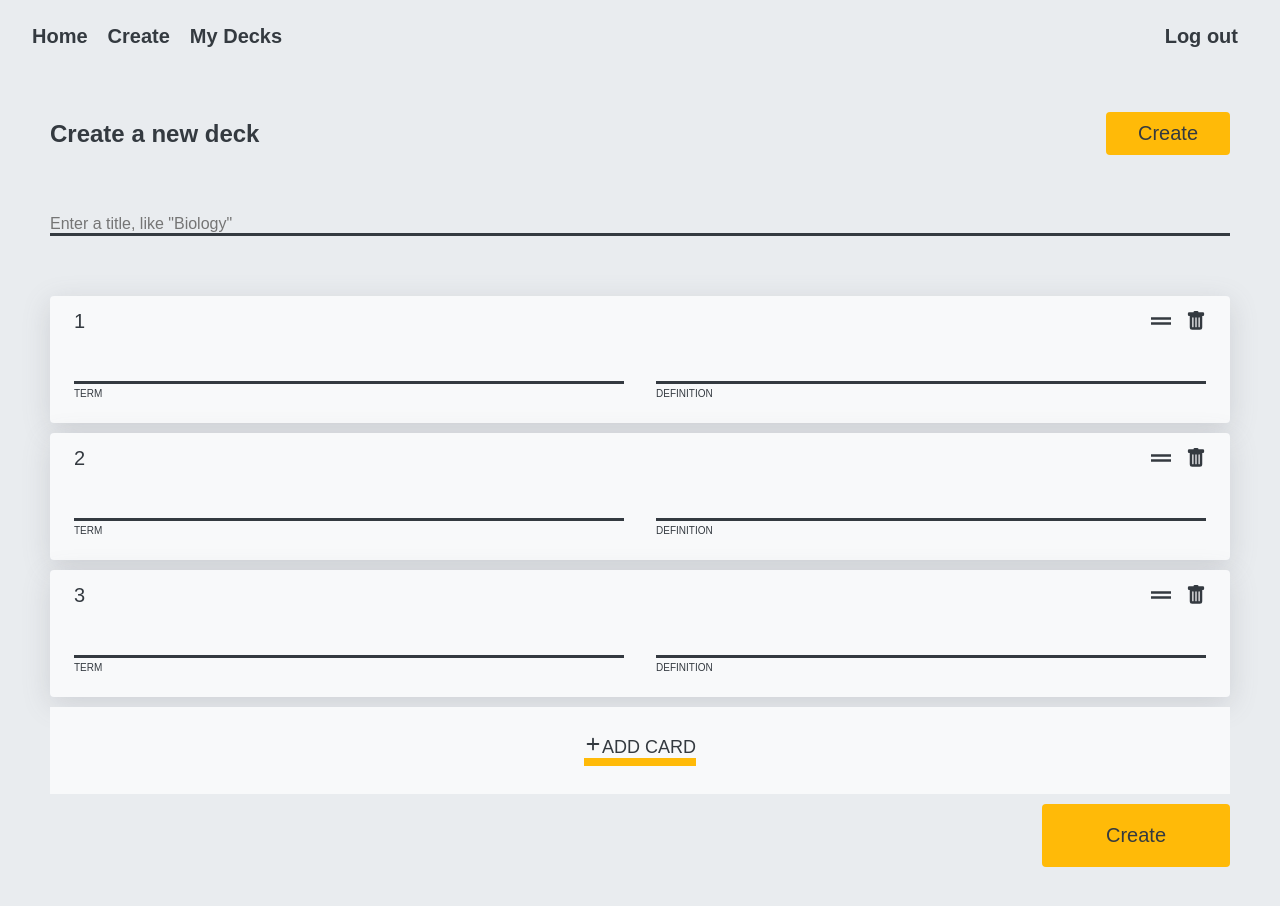
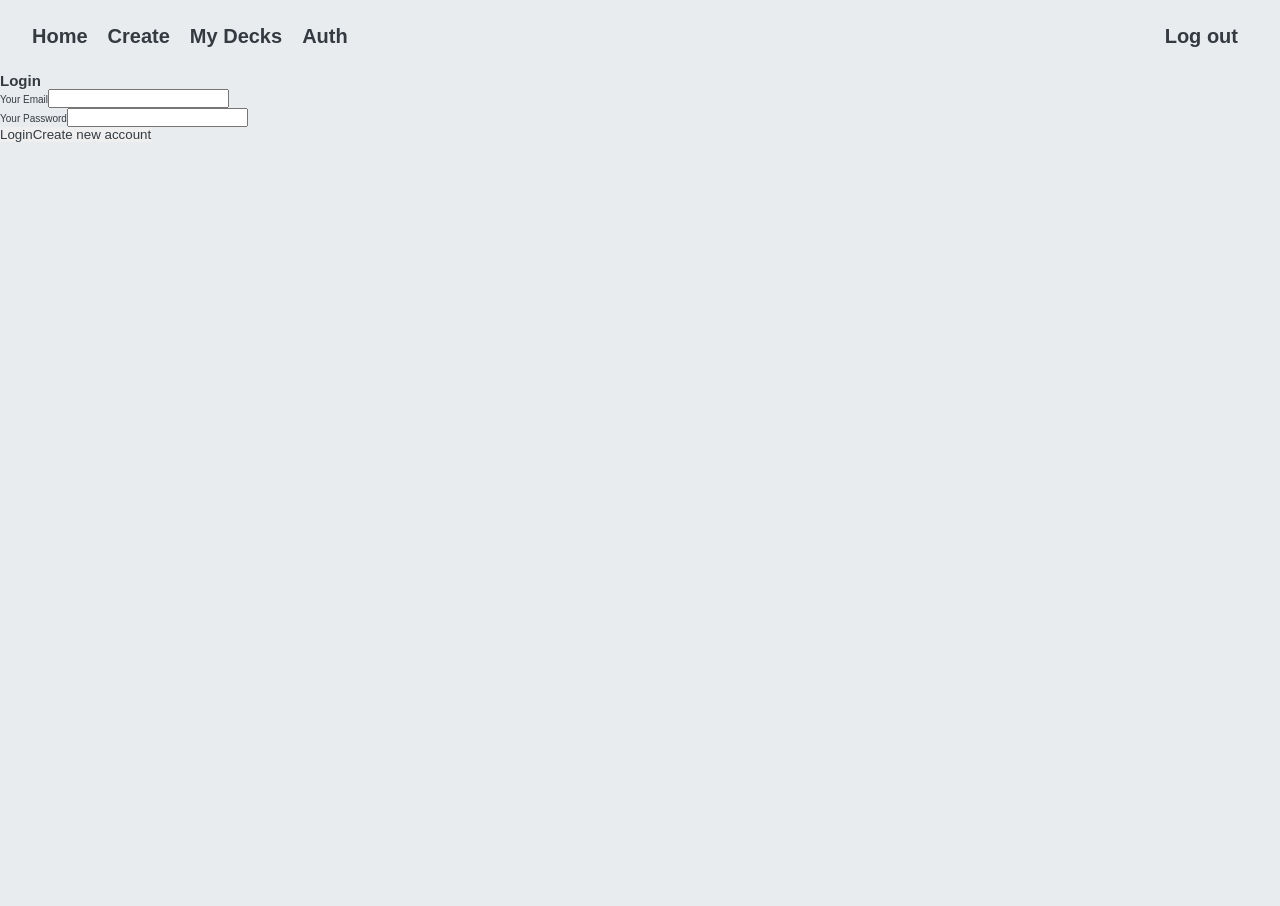
Before and after one commit to justin-cueva/MatchCards, a React (Create React App) app: page /auth in a window 1280 px wide. Shown: the top 906 px of the page. Built offline with nearby package versions, Linux system fonts and the light colour scheme.

Commit message:
displaying the form elements

```diff
--- a/src/components/App.tsx
+++ b/src/components/App.tsx
@@ -2,8 +2,9 @@ import { BrowserRouter, Routes, Route } from "react-router-dom";
 
 import Header from "./reusables/Header";
 import Home from "./homePage/Home";
-import Create from "./createPage/CreatePage";
+import CreatePage from "./createPage/CreatePage";
 import MyDecks from "./myDecksPage/MyDecks";
+import AuthPage from "./authPage/AuthPage";
 import "../styles/app.css";
 
 const App = () => {
@@ -13,9 +14,9 @@ const App = () => {
         <Header />
         <Routes>
           <Route path="/" element={<Home />} />
-          <Route path="/create" element={<Create />} />
+          <Route path="/create" element={<CreatePage />} />
           <Route path="/myDecks" element={<MyDecks />} />
-          <Route path="/auth" element={<Create />} />
+          <Route path="/auth" element={<AuthPage />} />
         </Routes>
       </BrowserRouter>
     </div>
--- /dev/null
+++ b/src/components/authPage/AuthPage.tsx
@@ -0,0 +1,68 @@
+import { useState } from "react";
+
+const AuthPage = () => {
+  const [formState, setFormState] = useState<string>("LOGIN");
+  const [error, setError] = useState(null);
+  const [email, setEmail] = useState<string>("");
+  const [password, setPassword] = useState<string>("");
+
+  return (
+    <div className="container">
+      <div className={`auth-container `}>
+        <form className="form--auth" onSubmit={(e) => e.preventDefault()}>
+          <h2 className={`auth__heading `}>
+            {formState === "LOGIN" ? "Login" : "Sign Up"}
+          </h2>
+          {error && <span className="error">{error}</span>}
+          <div className="auth__fields">
+            <div className="auth__field">
+              <label htmlFor="email">Your Email</label>
+              <input
+                value={email}
+                autoComplete="off"
+                name="email"
+                type={"email"}
+                onChange={(e) => setEmail(e.target.value)}
+              />
+            </div>
+            <div className="auth__field">
+              <label htmlFor="password">Your Password</label>
+              <input
+                value={password}
+                onChange={(e) => setPassword(e.target.value)}
+                autoComplete="off"
+                name="password"
+                type={"password"}
+              />
+            </div>
+          </div>
+          <div className="auth__buttons">
+            <button
+              type="submit"
+              className="btn--submit bg-grey-medium col-grey-900"
+            >
+              {formState === "LOGIN" ? "Login" : "Create Account"}
+            </button>
+            <button
+              onClick={() => {
+                console.log("clicked");
+                // clearFields();
+                // setFormState((prev) => {
+                //   return prev === "LOGIN" ? "CREATE" : "LOGIN";
+                // });
+              }}
+              type="button"
+              className={`btn--change-form-state `}
+            >
+              {formState === "LOGIN"
+                ? "Create new account"
+                : "Login with existing account"}
+            </button>
+          </div>
+        </form>
+      </div>
+    </div>
+  );
+};
+
+export default AuthPage;
--- a/src/components/createPage/CreatePage.tsx
+++ b/src/components/createPage/CreatePage.tsx
@@ -30,7 +30,14 @@ const CreatePage = () => {
         className="create__title"
       />
       {newDeckState.cards.map((card, index) => {
-        return <SingleCard card={card} index={index} dispatch={dispatch} />;
+        return (
+          <SingleCard
+            key={index}
+            card={card}
+            index={index}
+            dispatch={dispatch}
+          />
+        );
       })}
       <AddCardBtn dispatch={dispatch} />
       <button className="btn-create--bottom  btn--create">Create</button>
--- a/src/components/reusables/MenuModal.tsx
+++ b/src/components/reusables/MenuModal.tsx
@@ -9,6 +9,7 @@ export const links = [
   { name: "Home", to: "/" },
   { name: "Create", to: "/create" },
   { name: "My Decks", to: "/myDecks" },
+  { name: "Auth", to: "/auth" },
 ];
 
 type Props = {
@@ -49,7 +50,6 @@ const MenuModal = ({ setMenuIsOpen, menuIsOpen }: Props) => {
             </li>
           );
         })}
-        <li className="menu-modal__link">Auth</li>
       </ul>
     </Fragment>,
     portal
```
